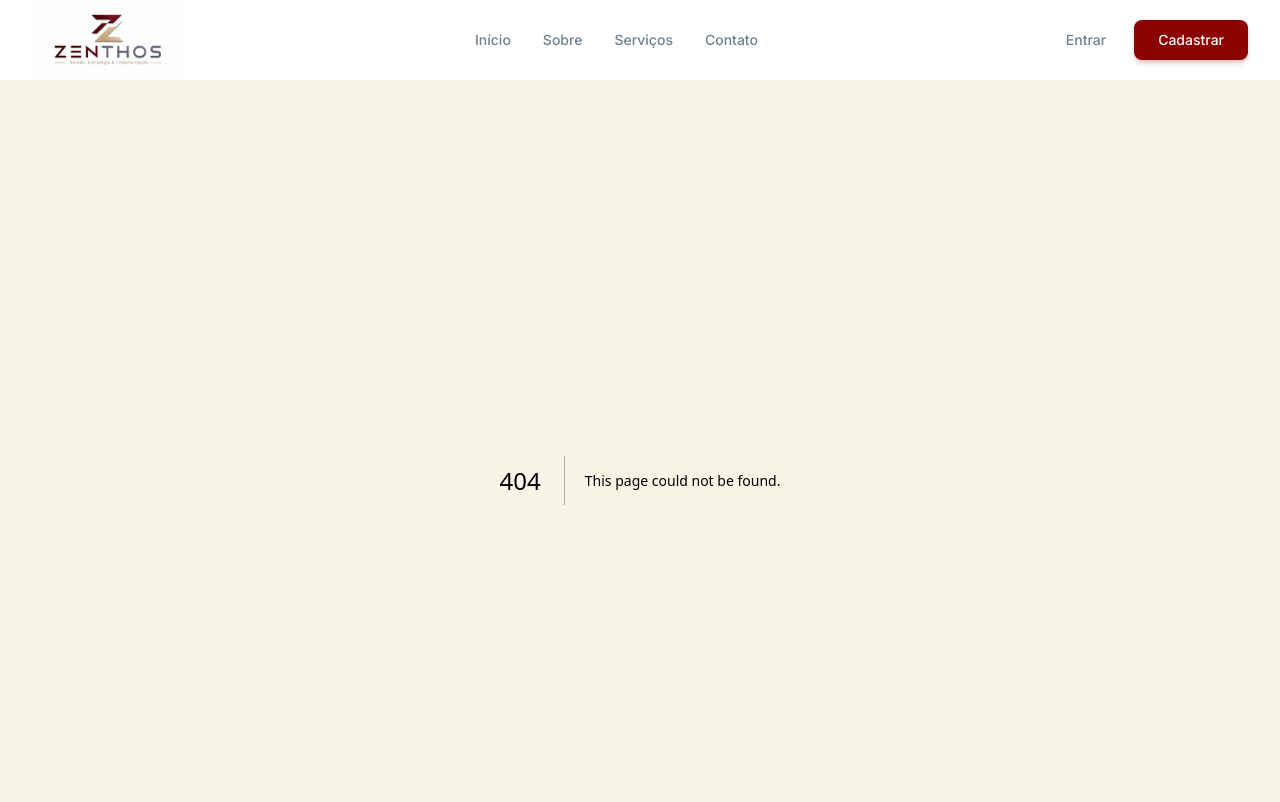
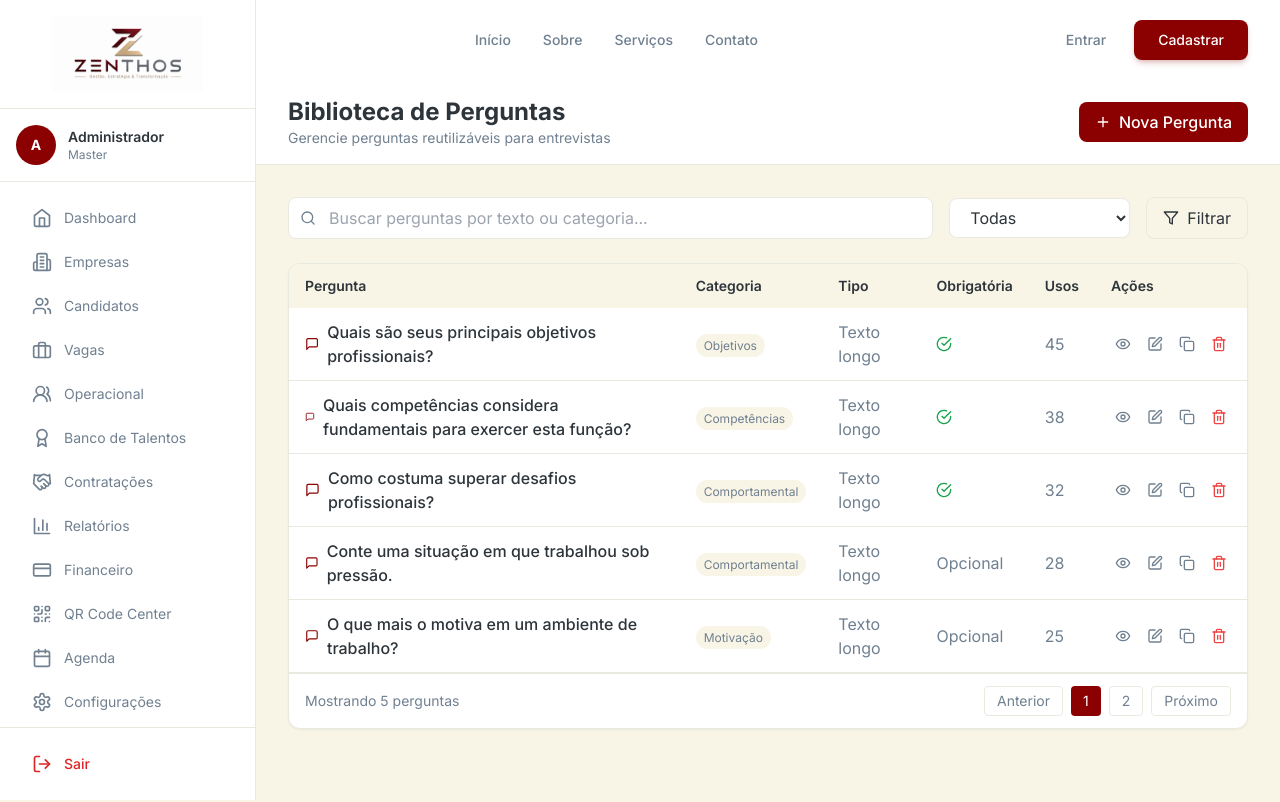
Before and after one commit to trivoroficial/consult_recruit, a Next.js app: page /admin/operacional/perguntas in a window 1280 px wide. Before the commit this address had no page. Shown: the top 802 px of the page. Built offline with nearby package versions, Linux system fonts and the light colour scheme; sample sign-in values are in the browser's storage; a web font is replaced by a local one.

Commit message:
Create page.tsx

```diff
--- /dev/null
+++ b/src/app/(dashboard)/admin/operacional/perguntas/page.tsx
@@ -0,0 +1,185 @@
+'use client'
+
+import { useState } from 'react'
+import { useRouter } from 'next/navigation'
+import { SidebarAdmin } from '@/components/dashboard/SidebarAdmin'
+import { DashboardFooter } from '@/components/dashboard/DashboardFooter'
+import {
+  HelpCircle, Plus, Search, Filter, Eye, Edit, Trash2,
+  Copy, Clock, Users, Briefcase, CheckCircle,
+  ArrowUpDown, MoreVertical, Download, Tag, MessageSquare
+} from 'lucide-react'
+
+export default function OperacionalPerguntas() {
+  const router = useRouter()
+  const [search, setSearch] = useState('')
+  const [categoria, setCategoria] = useState('todas')
+
+  const perguntas = [
+    {
+      id: 1,
+      texto: 'Quais são seus principais objetivos profissionais?',
+      categoria: 'Objetivos',
+      tipo: 'texto_longo',
+      obrigatoria: true,
+      usos: 45
+    },
+    {
+      id: 2,
+      texto: 'Quais competências considera fundamentais para exercer esta função?',
+      categoria: 'Competências',
+      tipo: 'texto_longo',
+      obrigatoria: true,
+      usos: 38
+    },
+    {
+      id: 3,
+      texto: 'Como costuma superar desafios profissionais?',
+      categoria: 'Comportamental',
+      tipo: 'texto_longo',
+      obrigatoria: true,
+      usos: 32
+    },
+    {
+      id: 4,
+      texto: 'Conte uma situação em que trabalhou sob pressão.',
+      categoria: 'Comportamental',
+      tipo: 'texto_longo',
+      obrigatoria: false,
+      usos: 28
+    },
+    {
+      id: 5,
+      texto: 'O que mais o motiva em um ambiente de trabalho?',
+      categoria: 'Motivação',
+      tipo: 'texto_longo',
+      obrigatoria: false,
+      usos: 25
+    },
+  ]
+
+  const categorias = ['Todas', 'Objetivos', 'Competências', 'Comportamental', 'Motivação', 'Técnica']
+
+  return (
+    <div className="min-h-screen bg-[#F8F4E6] flex flex-col">
+      <SidebarAdmin />
+
+      <div className="flex-1 ml-64 flex flex-col min-h-screen">
+        <header className="bg-white border-b border-[#E8EAE0] px-8 py-4 flex items-center justify-between">
+          <div>
+            <h1 className="text-2xl font-bold text-[#2D343A]">Biblioteca de Perguntas</h1>
+            <p className="text-sm text-[#708090]">Gerencie perguntas reutilizáveis para entrevistas</p>
+          </div>
+          <button
+            onClick={() => router.push('/admin/operacional/perguntas/nova')}
+            className="px-4 py-2 bg-[#8B0000] text-white rounded-lg hover:bg-[#700000] transition font-medium flex items-center gap-2"
+          >
+            <Plus className="h-4 w-4" />
+            Nova Pergunta
+          </button>
+        </header>
+
+        <div className="flex-1 p-8">
+          <div className="flex items-center gap-4 mb-6">
+            <div className="flex-1 relative">
+              <Search className="absolute left-3 top-1/2 -translate-y-1/2 h-4 w-4 text-[#708090]" />
+              <input
+                type="text"
+                placeholder="Buscar perguntas por texto ou categoria..."
+                className="w-full pl-10 pr-4 py-2 border border-[#E8EAE0] rounded-lg focus:outline-none focus:ring-2 focus:ring-[#8B0000]"
+                value={search}
+                onChange={(e) => setSearch(e.target.value)}
+              />
+            </div>
+            <select
+              className="px-4 py-2 border border-[#E8EAE0] rounded-lg focus:outline-none focus:ring-2 focus:ring-[#8B0000] bg-white"
+              value={categoria}
+              onChange={(e) => setCategoria(e.target.value)}
+            >
+              {categorias.map((cat) => (
+                <option key={cat} value={cat.toLowerCase()}>{cat}</option>
+              ))}
+            </select>
+            <button className="px-4 py-2 border border-[#E8EAE0] rounded-lg hover:bg-[#F8F4E6] transition flex items-center gap-2">
+              <Filter className="h-4 w-4" />
+              Filtrar
+            </button>
+          </div>
+
+          <div className="bg-white rounded-xl shadow-sm border border-[#E8EAE0] overflow-hidden">
+            <div className="overflow-x-auto">
+              <table className="w-full">
+                <thead className="bg-[#F8F4E6]">
+                  <tr>
+                    <th className="text-left py-3 px-4 text-sm font-semibold text-[#2D343A]">Pergunta</th>
+                    <th className="text-left py-3 px-4 text-sm font-semibold text-[#2D343A]">Categoria</th>
+                    <th className="text-left py-3 px-4 text-sm font-semibold text-[#2D343A]">Tipo</th>
+                    <th className="text-left py-3 px-4 text-sm font-semibold text-[#2D343A]">Obrigatória</th>
+                    <th className="text-left py-3 px-4 text-sm font-semibold text-[#2D343A]">Usos</th>
+                    <th className="text-left py-3 px-4 text-sm font-semibold text-[#2D343A]">Ações</th>
+                  </tr>
+                </thead>
+                <tbody>
+                  {perguntas.map((item) => (
+                    <tr key={item.id} className="border-b border-[#E8EAE0] hover:bg-[#F8F4E6] transition">
+                      <td className="py-3 px-4">
+                        <div className="flex items-center gap-2">
+                          <MessageSquare className="h-4 w-4 text-[#8B0000]" />
+                          <span className="font-medium text-[#2D343A]">{item.texto}</span>
+                        </div>
+                      </td>
+                      <td className="py-3 px-4">
+                        <span className="px-2 py-1 bg-[#F8F4E6] rounded-full text-xs text-[#708090]">
+                          {item.categoria}
+                        </span>
+                      </td>
+                      <td className="py-3 px-4 text-[#708090]">
+                        {item.tipo === 'texto_longo' ? 'Texto longo' : 'Texto curto'}
+                      </td>
+                      <td className="py-3 px-4">
+                        {item.obrigatoria ? (
+                          <CheckCircle className="h-4 w-4 text-green-600" />
+                        ) : (
+                          <span className="text-[#708090]">Opcional</span>
+                        )}
+                      </td>
+                      <td className="py-3 px-4 text-[#708090]">{item.usos}</td>
+                      <td className="py-3 px-4">
+                        <div className="flex gap-2">
+                          <button className="p-1 hover:bg-[#F8F4E6] rounded" title="Visualizar">
+                            <Eye className="h-4 w-4 text-[#708090]" />
+                          </button>
+                          <button className="p-1 hover:bg-[#F8F4E6] rounded" title="Editar">
+                            <Edit className="h-4 w-4 text-[#708090]" />
+                          </button>
+                          <button className="p-1 hover:bg-[#F8F4E6] rounded" title="Duplicar">
+                            <Copy className="h-4 w-4 text-[#708090]" />
+                          </button>
+                          <button className="p-1 hover:bg-[#F8F4E6] rounded" title="Excluir">
+                            <Trash2 className="h-4 w-4 text-red-500" />
+                          </button>
+                        </div>
+                      </td>
+                    </tr>
+                  ))}
+                </tbody>
+              </table>
+            </div>
+
+            <div className="flex items-center justify-between px-4 py-3 border-t border-[#E8EAE0] text-sm text-[#708090]">
+              <p>Mostrando {perguntas.length} perguntas</p>
+              <div className="flex gap-2">
+                <button className="px-3 py-1 border border-[#E8EAE0] rounded hover:bg-[#F8F4E6]">Anterior</button>
+                <button className="px-3 py-1 bg-[#8B0000] text-white rounded">1</button>
+                <button className="px-3 py-1 border border-[#E8EAE0] rounded hover:bg-[#F8F4E6]">2</button>
+                <button className="px-3 py-1 border border-[#E8EAE0] rounded hover:bg-[#F8F4E6]">Próximo</button>
+              </div>
+            </div>
+          </div>
+        </div>
+
+        <DashboardFooter />
+      </div>
+    </div>
+  )
+}
```
